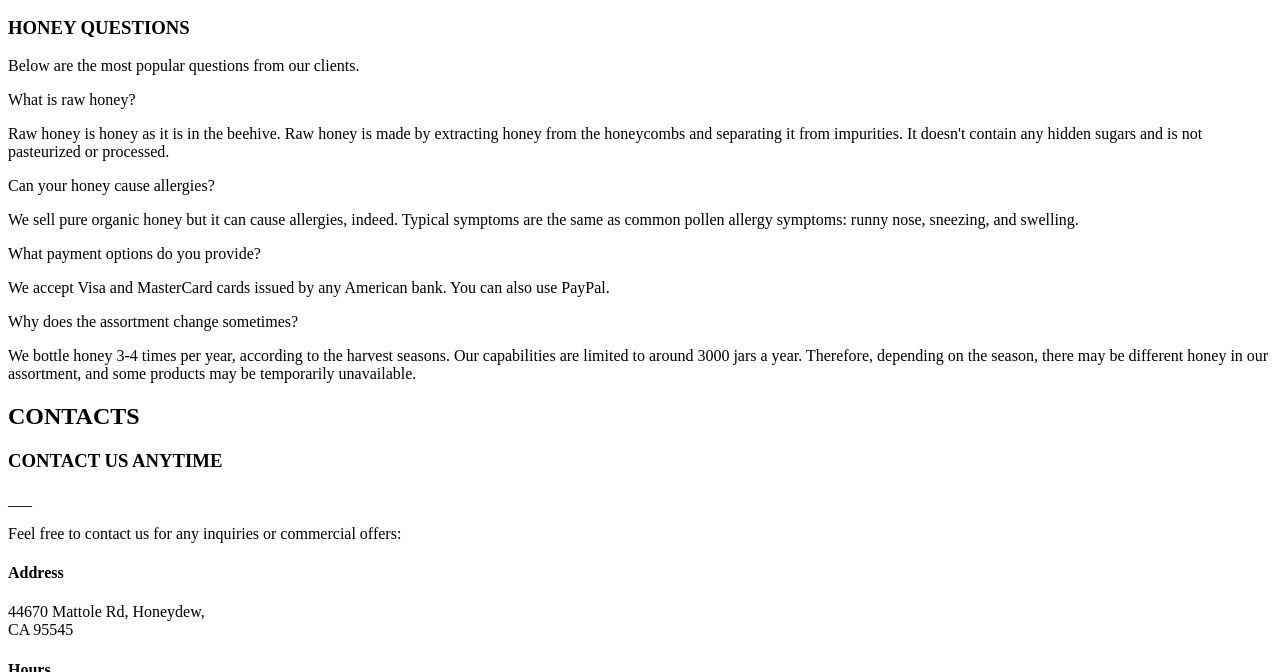
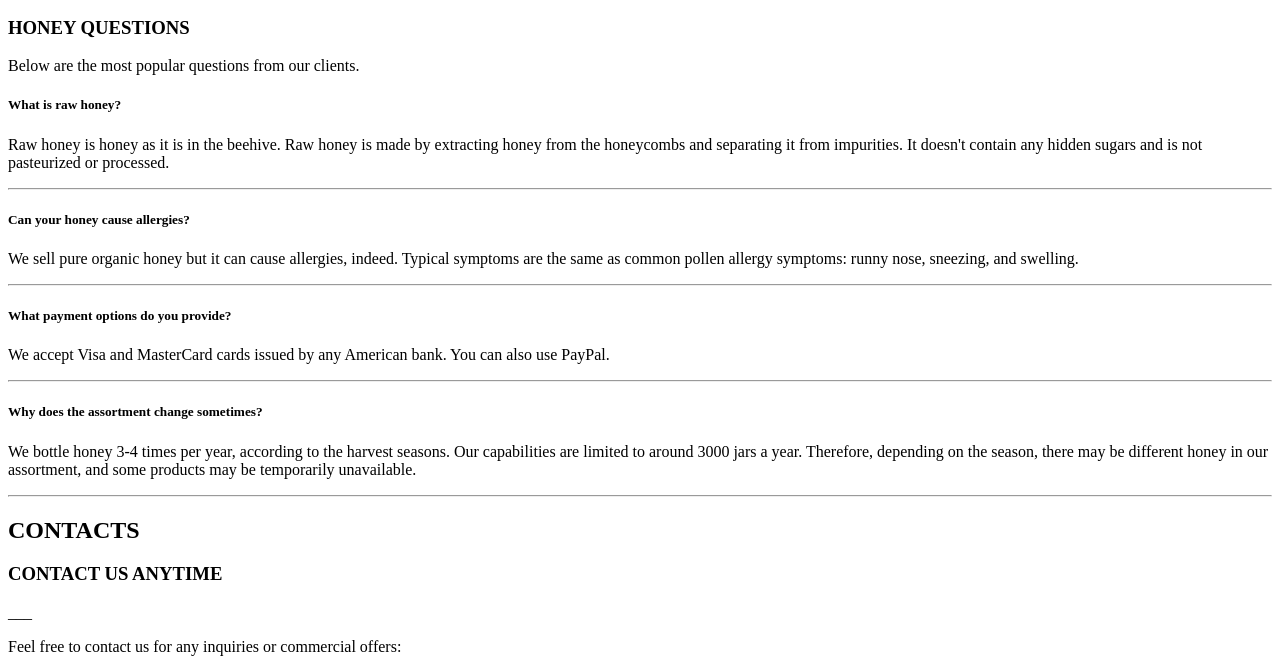
Before and after one commit to obond3006/Honey-bee-project, a plain HTML site: page index.html in a window 1280 px wide. Shown: the part 11328-12000 px from the top of the page. Drawn offline with Linux system fonts and the light colour scheme; files whose address does not match are found by name.

Commit message:
Edited FAQ section

```diff
--- a/index.html
+++ b/index.html
@@ -452,26 +452,42 @@
                     </p>
                 </div>
                 <div class="faq__text-accordion">
-                    <div class="accordion-label">What is raw honey?</div>
+                    <div class="accordion-container">
+                        <div class="accordion-label">
+                            <h5>What is raw honey?</h5>
+                        </div>
                         <div class="accordion-content">
                             <p>Raw honey is  honey as it is in the beehive. Raw honey is made by extracting honey from the honeycombs and separating it from impurities. It doesn't contain any hidden sugars and is not pasteurized or processed.</p>
                         </div>
-                    <div class="accordion-line"></div>
-                    <div class="accordion-label">Can your honey cause allergies? </div>
+                    </div>
+                    <div class="accordion-line"><hr></div>
+                    <div class="accordion-container">
+                        <div class="accordion-label">
+                            <h5>Can your honey cause allergies?</h5>
+                        </div>
                         <div class="accordion-content">
                             <p>We sell pure organic honey but it can cause allergies, indeed. Typical symptoms are the same as common pollen allergy symptoms: runny nose, sneezing, and swelling.</p>
                         </div>
-                    <div class="accordion-line"></div>
-                    <div class="accordion-label">What payment options do you provide?</div>
+                    </div>
+                    <div class="accordion-line"><hr></div>
+                    <div class="accordion-container">
+                        <div class="accordion-label">
+                            <h5>What payment options do you provide?</h5>
+                        </div>
                         <div class="accordion-content">
                             <p>We accept Visa and MasterCard cards issued by any American bank. You can also use PayPal.</p>
                         </div>
-                    <div class="accordion-line"></div>
-                    <div class="accordion-label">Why does the assortment change sometimes?</div>
+                    </div>
+                    <div class="accordion-line"><hr></div>
+                    <div class="accordion-container">
+                        <div class="accordion-label">
+                            <h5>Why does the assortment change sometimes?</h5>
+                        </div>
                         <div class="accordion-content">
                             <p>We bottle honey 3-4 times per year, according to the harvest seasons. Our capabilities are limited to around 3000 jars a year. Therefore, depending on the season, there may be different honey in our assortment, and some products may be temporarily unavailable.</p>
                         </div>
-                    <div class="accordion-line"></div>
+                    </div>
+                    <div class="accordion-line"><hr></div>
                 </div>
             </div>
         </section>
```
Lines whose indentation alone changed are shown as unchanged.
